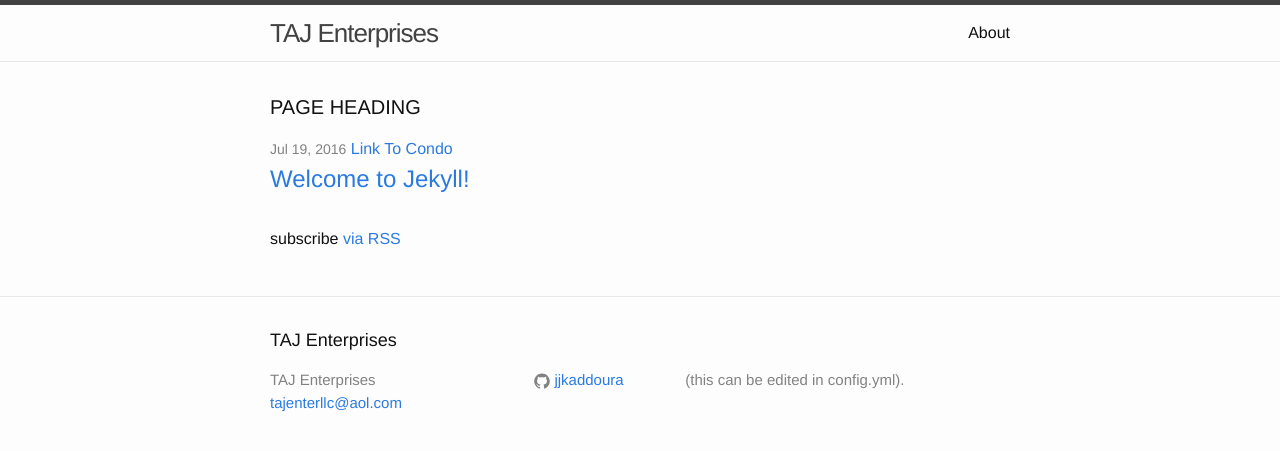
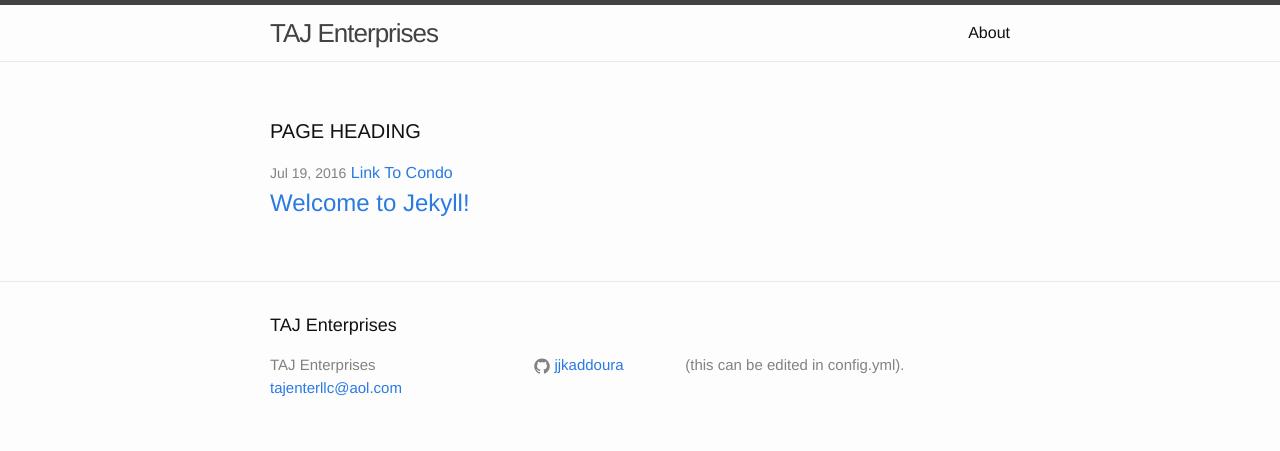
Before and after one commit to jjkaddoura/jjkaddoura.github.io, a Jekyll site: the page built from index.html, in a window 1280 px wide. Shown: the top 451 px of the page. Built offline with Jekyll 4.4.1, drawn with Linux system fonts in a browser that asks for light colours.

Commit message:
Update index.html

```diff
--- a/index.html
+++ b/index.html
@@ -3,7 +3,7 @@ layout: default
 ---
 
 <div class="home">
-
+  <br />
   <h1 class="page-heading"> PAGE HEADING </h1>
 
   <ul class="post-list">
@@ -18,6 +18,6 @@ layout: default
     {% endfor %}
   </ul>
 
-  <p class="rss-subscribe">subscribe <a href="{{ "/feed.xml" | prepend: site.baseurl }}">via RSS</a></p>
+  <p class=""></p>
 
 </div>
```
